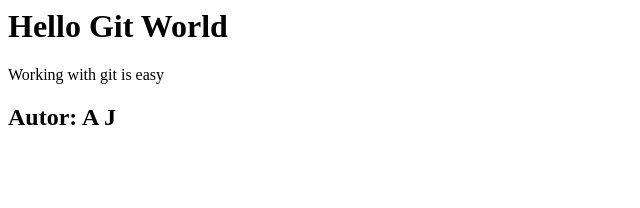
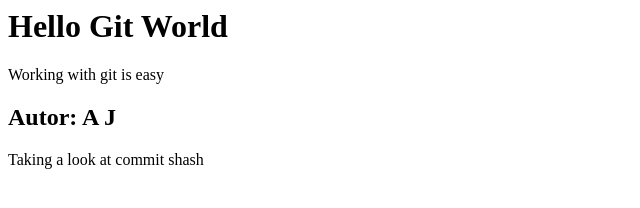
Before and after one commit to andrei-jurj/GitGitHubMasterclass, a plain HTML site: page index.html in a window 1280 px wide. Shown: the whole page, without its empty margins (0-640 px from the left). Drawn offline with Linux system fonts and the light colour scheme.

Commit message:
Add a new p

```diff
--- a/index.html
+++ b/index.html
@@ -5,3 +5,7 @@
 </div>
 
 <h2>Autor: A J</h2>
+
+<div>
+    <p>Taking a look at commit shash</p>
+</div>
```
